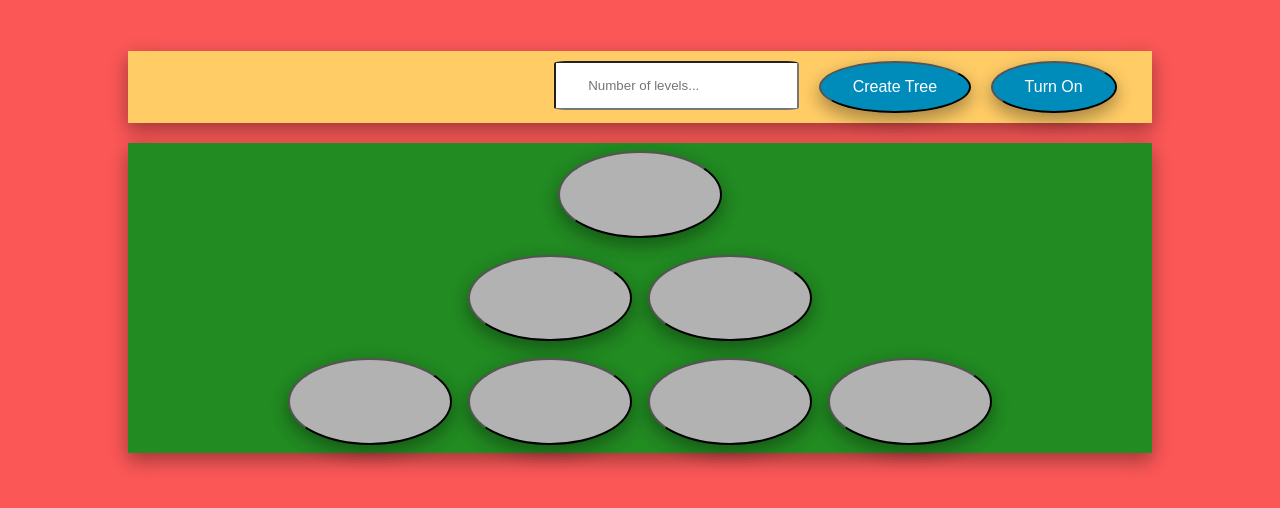
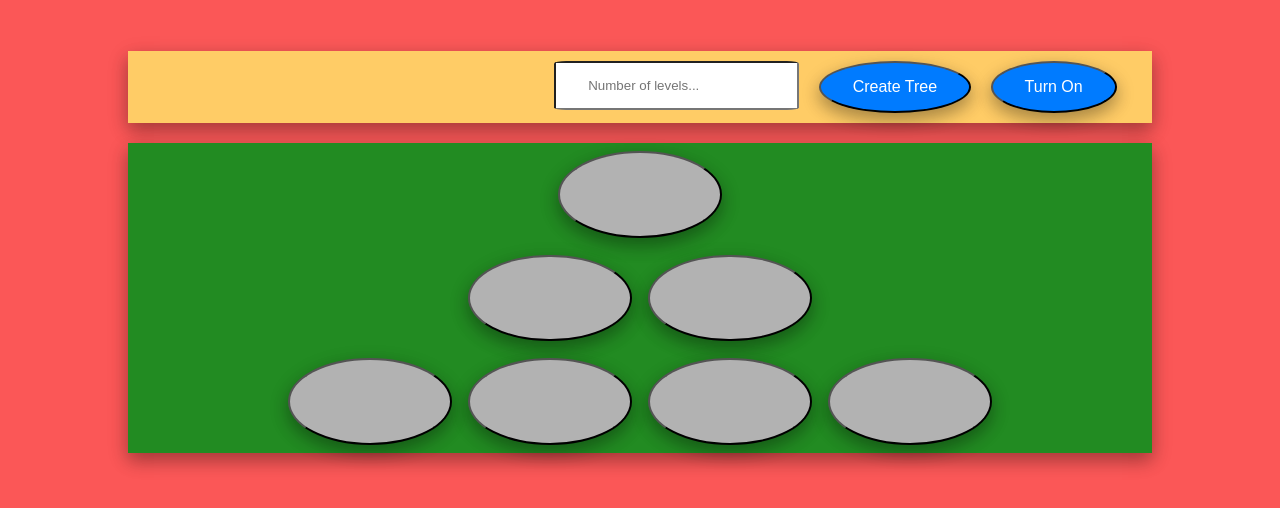
Before and after one commit to GustavoLastra/weihnachtsDOM-react, a React (Create React App) app in the folder weihnachtsbaum/: page / in a window 1280 px wide. Shown: the top 508 px of the page. Built offline with nearby package versions, Linux system fonts and the light colour scheme.

Commit message:
turn on and off the tree

```diff
--- a/weihnachtsbaum/src/App.js
+++ b/weihnachtsbaum/src/App.js
@@ -11,8 +11,3 @@ class App extends Component {
 }
 
 export default App;
-
-const styles = {
-
-
-}
--- a/weihnachtsbaum/src/component/Led.js
+++ b/weihnachtsbaum/src/component/Led.js
@@ -4,20 +4,16 @@ class Led extends Component {
     constructor(props) {
         super(props);
         this.state = {
-            parentId: props.parentId,
-            ownId: props.ownId,
-            buttonState: props.buttonState,
+
         };
         this.onClick = this.onClick.bind(this);
     }
 
-    onClick() {
-        this.setState({buttonState: !this.state.buttonState});
-    }
+    onClick() {}
 
     render() {
         return (
-            <button style={this.state.buttonState? styles.backgroundOn:styles.backgroundOff } >
+            <button style={this.props.buttonState=== true? styles.backgroundOn:styles.backgroundOff } >
 
             </button>
         );
--- a/weihnachtsbaum/src/component/LedRow.js
+++ b/weihnachtsbaum/src/component/LedRow.js
@@ -5,23 +5,15 @@ class LedRow extends Component {
     constructor(props) {
         super(props);
         this.state = {
-            rowId: props.rowId,
-            leds: props.leds
+
         };
-        this.addLed = this.addLed.bind(this);
+
     }
-
-    addLed(newLed) {
-        let tempArray = this.state.leds;
-        tempArray.push(newLed);
-        this.setState({leds: tempArray});
-    }
-
     render() {
         return (
             <div style={styles.ledRow}>
                 {
-                    this.state.leds.map((led, index) => {
+                    this.props.leds.map((led, index) => {
                         return<Led
                             key={index}
                             parentId={led.parentId}
--- a/weihnachtsbaum/src/component/Tools.js
+++ b/weihnachtsbaum/src/component/Tools.js
@@ -5,14 +5,25 @@ class Tools extends Component {
         super(props);
         this.state = {
             value: "",
+            buttonName: "Turn On"
         };
-        this.onClick = this.onClick.bind(this);
+        this.onClickCreate = this.onClickCreate.bind(this);
+        this.onClickTurn = this.onClickTurn.bind(this);
         this.handleChange = this.handleChange.bind(this);
-
     }
 
-    onClick() {
+    onClickCreate() {
         this.setState({buttonState: !this.state.buttonState});
+    }
+
+    onClickTurn() {
+        this.state.buttonName==="Turn On"
+            ? (this.setState({buttonName: "Turn Off"}),
+                this.props.onTurn(true)
+            ):(
+                this.setState({buttonName: "Turn On"}),
+                    this.props.onTurn(false)
+            ) ;
     }
 
     handleChange(event) {
@@ -32,10 +43,10 @@ class Tools extends Component {
                     />
                 </div>
                 <div style={styles.toolItem}>
-                    <button style={styles.createButton}>Create Tree</button>
+                    <button style={styles.primaryButton}>Create Tree</button>
                 </div>
                 <div style={styles.toolItem}>
-                    <button style={styles.createButton}>Turn On</button>
+                    <button onClick={this.onClickTurn} style={this.state.buttonName==="Turn On"?styles.primaryButton:styles.dangerButton}>{this.state.buttonName}</button>
                 </div>
             </div>
         );
@@ -60,8 +71,8 @@ const styles = {
         padding: "15px 32px",
     },
 
-    createButton: {
-        backgroundColor: "#008CBA",
+    primaryButton: {
+        backgroundColor: "#007bff",
         boxShadow: "0 8px 16px 0 rgba(0,0,0,0.2), 0 6px 20px 0 rgba(0,0,0,0.19)",
         color: "white",
         padding: "15px 32px",
@@ -72,7 +83,20 @@ const styles = {
         borderRadius: "50%",
         outline: "none"
 
-}
+    },
+    dangerButton: {
+        backgroundColor: "#dc3545",
+        boxShadow: "0 8px 16px 0 rgba(0,0,0,0.2), 0 6px 20px 0 rgba(0,0,0,0.19)",
+        color: "white",
+        padding: "15px 32px",
+        textAlign: "center",
+        textDecoration: "none",
+        fontSize: "16px",
+        cursor: "pointer",
+        borderRadius: "50%",
+        outline: "none"
+
+    },
 }
 
 export default Tools;
--- a/weihnachtsbaum/src/component/Tree.js
+++ b/weihnachtsbaum/src/component/Tree.js
@@ -4,12 +4,32 @@ import Tools from "./Tools.js"
 import TreeData from "../data.js"
 
 class Tree extends Component {
-    constructor(props) {
-        super(props);
+    constructor() {
+        super();
         this.state = {
-            ledRows: TreeData
+            ledRows: TreeData.ledRows,
         };
         this.addLedRow = this.addLedRow.bind(this);
+        this.onTurn = this.onTurn.bind(this);
+    }
+
+    onTurn(turn) {
+        console.log("Tree onTurn: " + turn);
+        let tempArray = this.state.ledRows;
+        if (turn === true){
+            tempArray.map(ledRow => {
+                ledRow.leds.map(led =>  led.buttonState = true)
+            })
+        }
+        else{
+            tempArray.map(ledRow => {
+                ledRow.leds.map(led => led.buttonState = false)
+            })
+
+        }
+        this.setState({ledRows: tempArray})
+
+        console.log("TREE tempArray: " + JSON.stringify(this.state.ledRows));
     }
 
     addLedRow(newLedRow) {
@@ -22,7 +42,9 @@ class Tree extends Component {
         return (
             <div style={styles.container}>
                 <div style={styles.toolsContainer}>
-                    <Tools/>
+                    <Tools
+                        onTurn={this.onTurn}
+                    />
                 </div>
 
 
@@ -32,7 +54,7 @@ class Tree extends Component {
                             return<LedRow
                                 key={index}
                                 rowId={index}
-                                leds={TreeData[index].leds}
+                                leds={ledRow.leds}
                                 addLedRow={this.addLedRow}
                             />
                         })
--- a/weihnachtsbaum/src/data.js
+++ b/weihnachtsbaum/src/data.js
@@ -1,7 +1,9 @@
-const TreeData = [
-    {"leds": [{parentId: 0, ownId: 1, buttonState : false}]},
-    {"leds": [{parentId: 1, ownId: 11, buttonState : false}, {parentId: 1, ownId: 12, buttonState : false}]},
-    {"leds": [{parentId: 11, ownId: 111, buttonState : false}, {parentId: 11, ownId: 112, buttonState : false}, {parentId: 12, ownId: 121, buttonState : false},{parentId: 12, ownId: 122, buttonState : false}]},
-];
+const TreeData = {
+    "ledRows": [
+        {"leds": [{parentId: 0, ownId: 1, buttonState : false}]},
+        {"leds": [{parentId: 1, ownId: 11, buttonState : false}, {parentId: 1, ownId: 12, buttonState : false}]},
+        {"leds": [{parentId: 11, ownId: 111, buttonState : false}, {parentId: 11, ownId: 112, buttonState : false}, {parentId: 12, ownId: 121, buttonState : false},{parentId: 12, ownId: 122, buttonState : false}]},
+    ]
+}
 
 export default TreeData;
```
